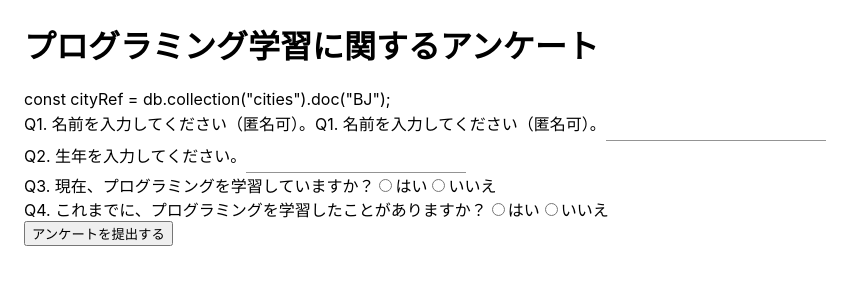
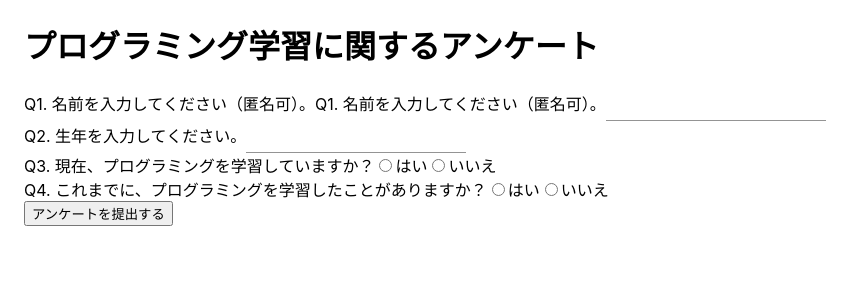
Before and after one commit to miyagi-0817/codevillage-practice, a Next.js app: page / in a window 1280 px wide. Shown: the top 300 px of the page, without its empty margins (0-865 px from the left). Built offline with nearby package versions, Linux system fonts and the light colour scheme.

Commit message:
Update index.js

```diff
--- a/pages/index.js
+++ b/pages/index.js
@@ -38,7 +38,6 @@ export default function Home() {
       <Container>
         <h1>プログラミング学習に関するアンケート</h1>
         <form onSubmit={handleSubmit(writeFire)}>
-          const cityRef = db.collection("cities").doc("BJ");
           <div>
             <label htmlFor="name">
               Q1. 名前を入力してください（匿名可）。
```
